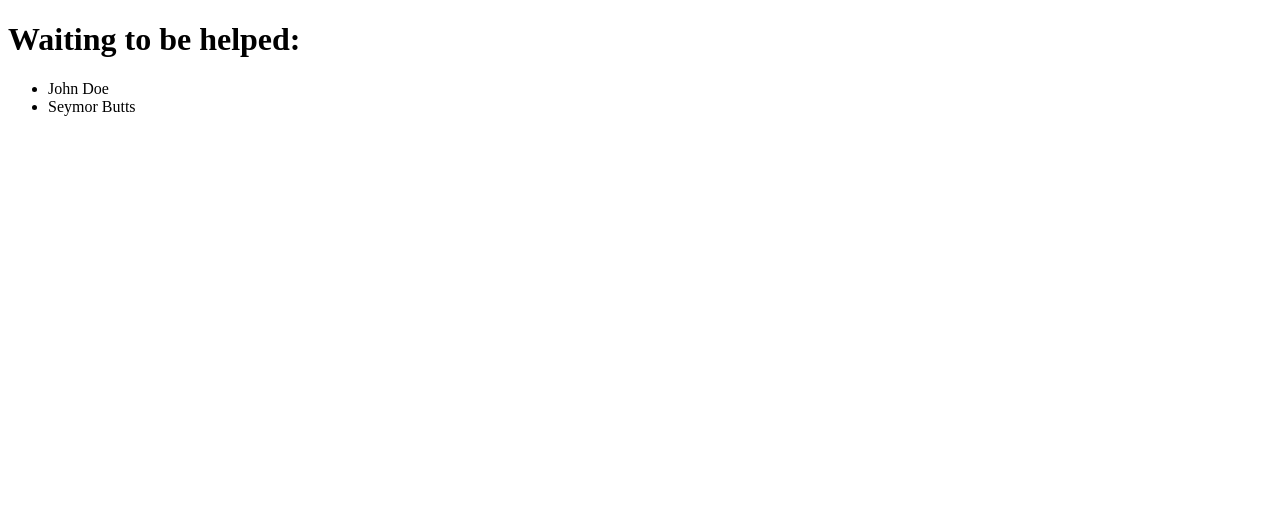
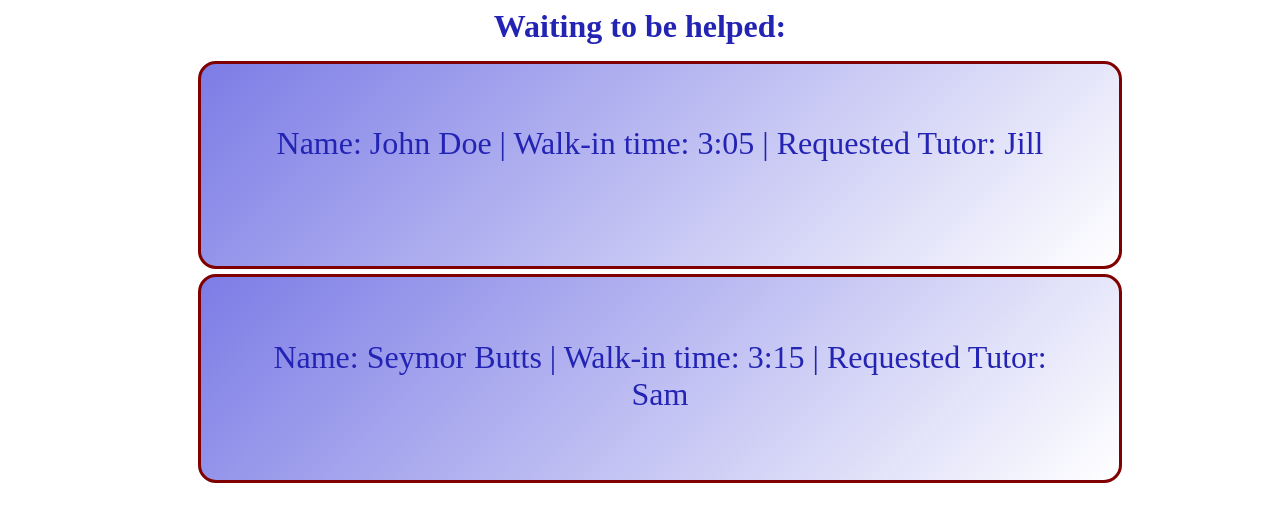
Before and after one commit to maxemileffort/writing-center-check-in, a website: page public/queue.html in a window 1280 px wide. Drawn offline with nearby package versions, Linux system fonts and the light colour scheme.

Commit message:
reorganized file structure and added fields to queue

```diff
--- /dev/null
+++ b/public/css/index.css
@@ -0,0 +1,71 @@
+.hidden {
+    display: none !important;
+}
+
+#student-form {
+    display: flex;
+    flex-direction: column;
+
+}
+
+.btn {
+    background-color: maroon;
+    color: white;
+    border: 1px white solid;
+    box-shadow: rgb(35, 35, 180) 2px 2px 2px;
+    cursor: pointer;
+    height: 40px;
+    width: 22%;
+    margin-top: 10px;
+}
+
+.center {
+    margin: 0 auto;
+    text-align: center;
+}
+
+body {
+    color: rgb(35, 35, 180);
+}
+
+input {
+    width: 65%;
+}
+
+section {
+    max-width: 50%;
+    margin: 0 auto;
+    padding: 5% 5%;
+    border-radius: 10px;
+    background-color: white;
+}
+
+header {
+    background-image:
+        linear-gradient(
+        rgba(0, 0, 0, 0.5),
+        rgba(0, 0, 0, 0.5)
+        ),
+        url('../assets/dylan-gillis-533818-unsplash.jpg');
+    height: 350px;
+    width: 100%;
+    background-size: cover;
+    background-repeat: no-repeat;
+    margin: 0 auto;
+    border-radius: 10px;
+}
+
+@media only screen
+  and (max-device-width: 768px)
+  and (-webkit-min-device-pixel-ratio: 1) {
+    .btn {
+    background-color: maroon;
+    color: white;
+    border: 1px white solid;
+    box-shadow: rgb(35, 35, 180) 2px 2px 2px;
+    cursor: pointer;
+    height: 40px;
+    width: 160px;
+    margin-top: 10px;
+}
+}
--- a/public/index.css
+++ b/public/css/queue.css
@@ -1,13 +1,3 @@
-.hidden {
-    display: none !important;
-}
-
-#student-form {
-    display: flex;
-    flex-direction: column;
-
-}
-
 .btn {
     background-color: maroon;
     color: white;
@@ -28,31 +18,21 @@ body {
     color: rgb(35, 35, 180);
 }
 
-input {
+li {
+    height: 80px;
     width: 65%;
-}
-
-section {
-    max-width: 50%;
-    margin: 0 auto;
+    list-style-type: none;
+    border: 3px maroon solid;
+    margin: 5px auto;
+    border-radius: 18px;
     padding: 5% 5%;
-    border-radius: 10px;
-    background-color: white;
-}
-
-header {
-    background-image:
+    font-size: 2em;
+    text-align: center;
+    background:
         linear-gradient(
-        rgba(0, 0, 0, 0.5),
-        rgba(0, 0, 0, 0.5)
-        ),
-        url('assets/dylan-gillis-533818-unsplash.jpg');
-    height: 350px;
-    width: 100%;
-    background-size: cover;
-    background-repeat: no-repeat;
-    margin: 0 auto;
-    border-radius: 10px;
+            135deg,
+            rgb(124, 124, 230), white
+        );
 }
 
 @media only screen
--- a/public/index.js
+++ b/public/index.js
@@ -4,6 +4,8 @@ const MOCK_ENTRIES = {
             "id": "11111",
             "name": "John Doe",
             "currentlyWaiting": true,
+            "recentTime": "3:05",
+            "recentRequest": "Jill",
             "email": "jd@ch.edu",
             "previousSessions": [
                 {
@@ -27,6 +29,8 @@ const MOCK_ENTRIES = {
             "id": "22222",
             "name": "Sally Student",
             "currentlyWaiting": false,
+            "recentTime": "3:10",
+            "recentRequest": "Jack",
             "email": "sallystudent@ch.edu",
             "previousSessions": [
                 {
@@ -50,6 +54,8 @@ const MOCK_ENTRIES = {
             "id": "33333",
             "name": "Seymor Butts",
             "currentlyWaiting": true,
+            "recentTime": "3:15",
+            "recentRequest": "Sam",
             "email": "butts@ch.edu",
             "previousSessions": [
                 {
@@ -212,13 +218,15 @@ function getWaitingStudents (callbk){
     // console.log(students[0].currentlyWaiting);
     for (let i=0; i < students.length; i++){
         if (students[i].currentlyWaiting === true){
-            callbk(students[i].name);
+            callbk(students[i]);
         }
     }
 }
 
 function renderWaitlist(el) {
-    $(".waitlist").append(`<li>${el}</li>`);
+    $(".waitlist").append(`<li>
+    Name: ${el.name} | Walk-in time: ${el.recentTime} | Requested Tutor: ${el.recentRequest}
+    </li>`);
 }
 
 getWaitingStudents(renderWaitlist);
--- a/public/queue.html
+++ b/public/queue.html
@@ -4,19 +4,22 @@
     <meta charset="UTF-8">
     <meta name="viewport" content="width=device-width, initial-scale=1.0">
     <meta http-equiv="X-UA-Compatible" content="ie=edge">
+    <link rel="stylesheet" href="css/queue.css">
     <script src="https://code.jquery.com/jquery-3.3.1.min.js" integrity="sha256-FgpCb/KJQlLNfOu91ta32o/NMZxltwRo8QtmkMRdAu8="
         crossorigin="anonymous"></script>
     <title>Writing Center</title>
 </head>
 <body>
-    <h1>Waiting to be helped:</h1>
+    <h1 class="center">Waiting to be helped:</h1>
     <section role="region">
         <ul class="waitlist">
 
         </ul>
     </section>
-    <!-- Add field that renders every db appointment entry for the day in order
-    of created time, and only if they are still waiting to be helped  -->
+    <!-- Add field that:
+        -renders every db appointment entry for the day
+        -in order of created time, and
+        -only if they are still waiting to be helped  -->
     <script src="index.js"></script>
 </body>
 </html>
```
Also changed, not shown: public/index.html (+1 -1 lines).
